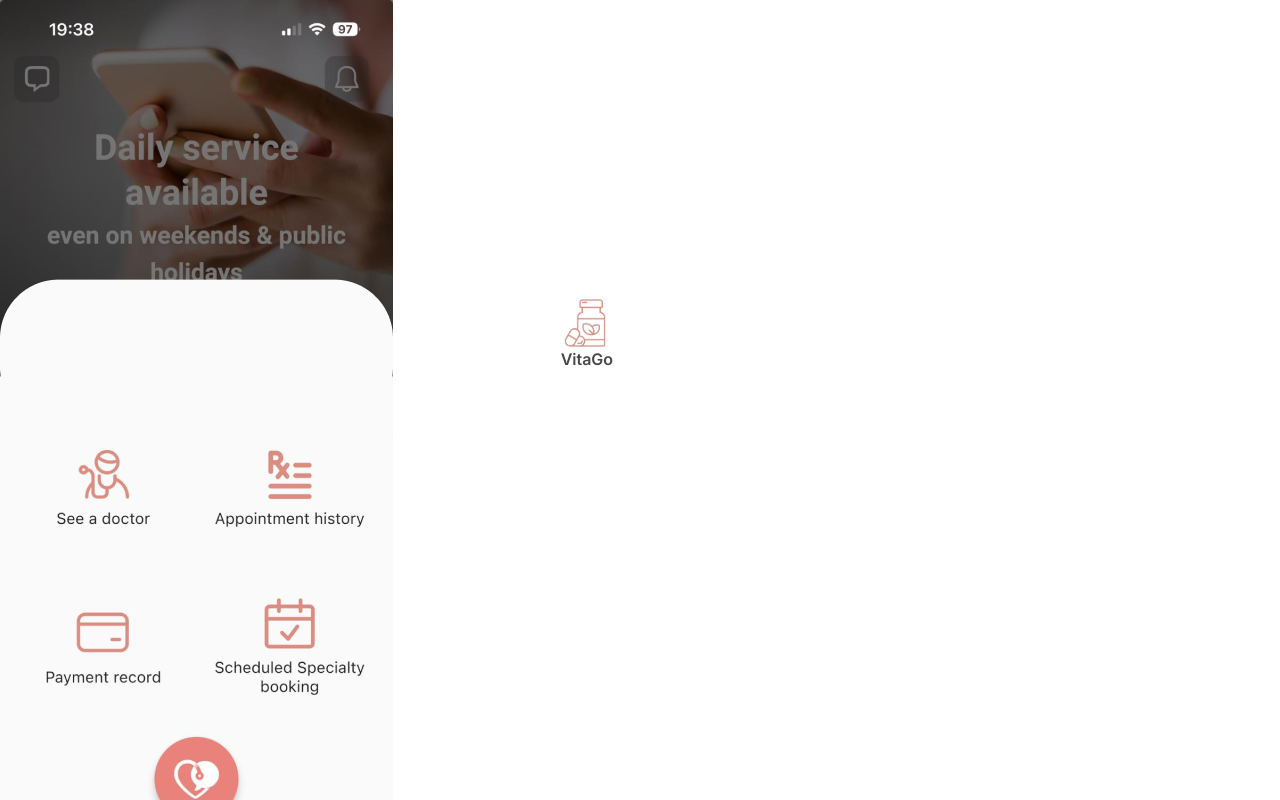
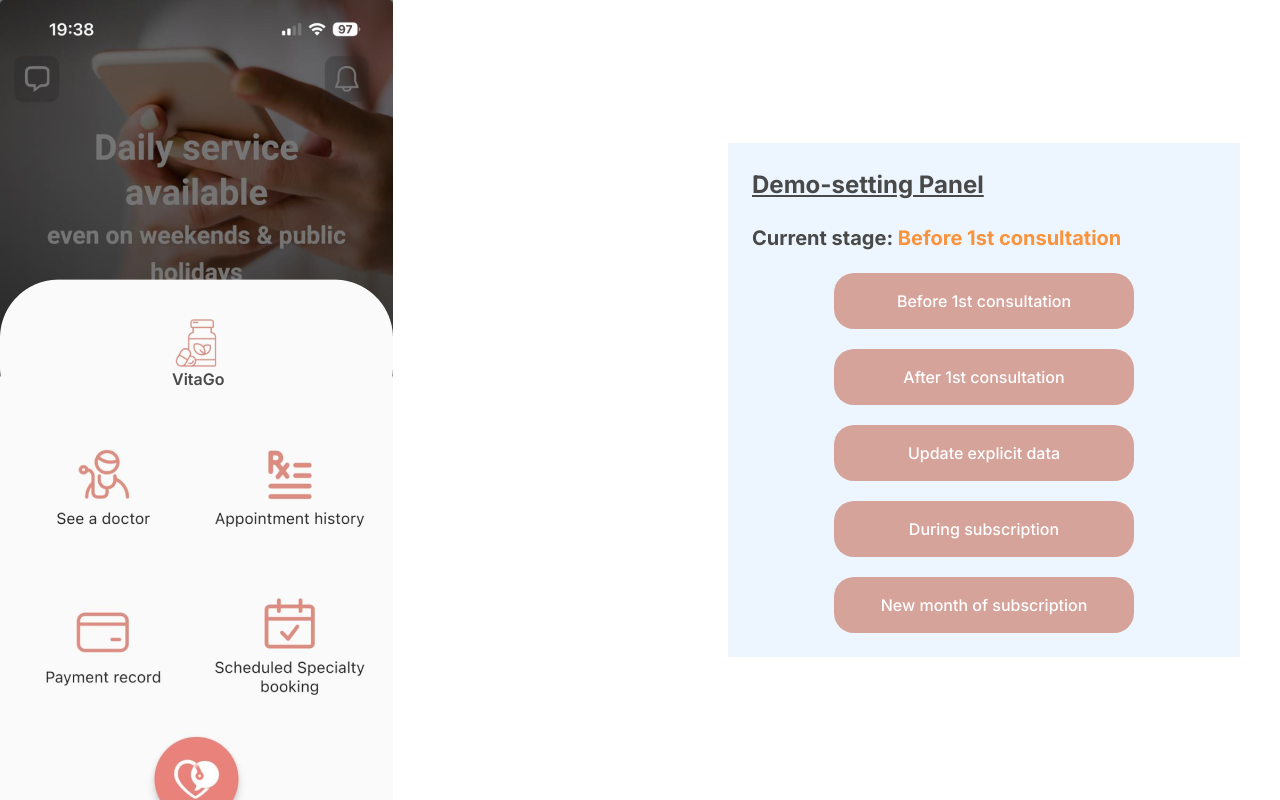
Before and after one commit to Lazbert/TEMG4950K-VitaGo-prototype, a React (Vite) app in the folder frontend/: page / in a window 1280 px wide. Built offline with nearby package versions, Linux system fonts and the light colour scheme.

Commit message:
added panel for switching subscription stage

```diff
--- a/frontend/src/Routes.tsx
+++ b/frontend/src/Routes.tsx
@@ -1,5 +1,5 @@
 import { Routes, Route } from "react-router-dom";
-import IconPage from "./pages/IconPage";
+import MainPage from "./pages/MainPage";
 import DefaultLayout from "./layouts/DefaultLayout";
 import ExplicitDataPage from "./pages/ExplicitDataPage";
 import BookingPage from "./pages/BookingPage";
@@ -8,7 +8,7 @@ import BookingSelectedPage from "./pages/BookingSelectedPage";
 export default function WebRoutes() {
   return (
     <Routes>
-      <Route path="/" element={<IconPage />} />
+      <Route path="/" element={<MainPage />} />
       <Route path="/VitaGo" element={<DefaultLayout />}>
         <Route index element={<ExplicitDataPage />} />
         <Route path="booking">
--- a/frontend/src/pages/IconPage.tsx
+++ /dev/null
@@ -1,17 +0,0 @@
-import { useNavigate } from "react-router-dom";
-import { ReactComponent as IconVitaGo } from "@/assets/icons/IconVitaGo.svg";
-
-export default function IconPage() {
-  const nav = useNavigate();
-  return (
-    <div className="bg-no-repeat bg-[url('/images/VitaGo_IconPage.png')]">
-      <button
-        onClick={() => nav("/VitaGo")}
-        className="absolute top-[37.4%] left-[43.8%]"
-      >
-        <IconVitaGo className="h-[48px] w-[48px]" />
-        <span className="font-semibold">VitaGo</span>
-      </button>
-    </div>
-  );
-}
--- /dev/null
+++ b/frontend/src/pages/MainPage.tsx
@@ -0,0 +1,52 @@
+import { useNavigate } from "react-router-dom";
+import { ReactComponent as IconVitaGo } from "@/assets/icons/IconVitaGo.svg";
+import { useState } from "react";
+
+const demoStages = [
+  "Before 1st consultation",
+  "After 1st consultation",
+  "Update explicit data",
+  "During subscription",
+  "New month of subscription",
+];
+
+type DemoStage = typeof demoStages[number];
+
+export default function MainPage() {
+  const nav = useNavigate();
+  const [currentDemoStage, setCurrentDemoStage] = useState<DemoStage>(
+    "Before 1st consultation"
+  );
+
+  return (
+    <div className="flex">
+      <div className="flex-1 bg-no-repeat bg-[url('/images/VitaGo_IconPage.png')]">
+        <button
+          onClick={() => nav("/VitaGo")}
+          className="absolute top-[319px] left-[172px]"
+        >
+          <IconVitaGo className="h-[48px] w-[48px]" />
+          <span className="font-semibold">VitaGo</span>
+        </button>
+      </div>
+      <div className="self-center invisible md:visible w-[40%] h-fit mr-10 p-6 flex flex-col items-center gap-5 bg-paleBlue">
+        <span className="w-full text-left text-[24px] underline font-bold">
+          Demo-setting Panel
+        </span>
+        <div className="text-left text-heading-2 font-bold w-full">
+          <span>Current stage: </span>
+          <span className="text-orange-400">{currentDemoStage}</span>
+        </div>
+        {demoStages.map((stage, key) => (
+          <button
+            key={key}
+            className="text-white font-medium p-4 rounded-[20px] min-w-[300px] bg-highlightBrick/80 hover:opacity-80"
+            onClick={() => setCurrentDemoStage(stage)}
+          >
+            {stage}
+          </button>
+        ))}
+      </div>
+    </div>
+  );
+}
```
